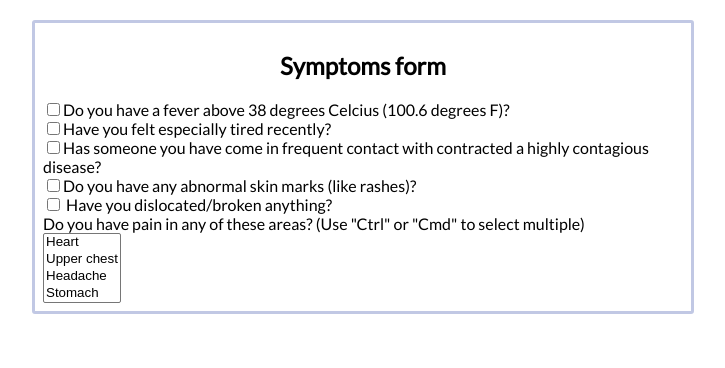
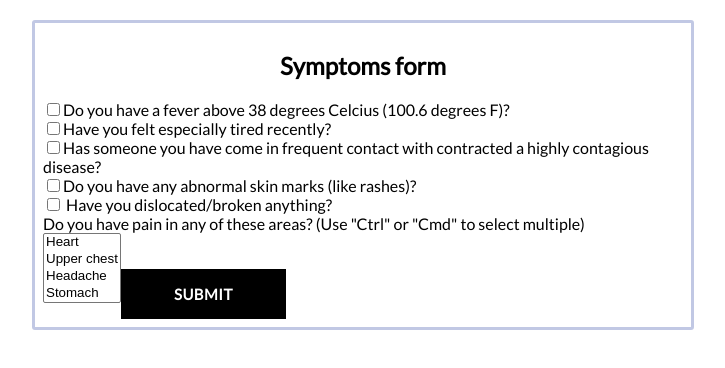
Before and after one commit to michaelkong0/patientapp, a React (Create React App) app: page /newcase in a window 1280 px wide. Shown: the top 368 px of the page, without its empty margins (277-1002 px from the left). Built offline with nearby package versions, Linux system fonts and the light colour scheme; no server answers.

Commit message:
Add submit

```diff
--- a/src/pages/new-case/new-case.component.jsx
+++ b/src/pages/new-case/new-case.component.jsx
@@ -1,5 +1,7 @@
 import React from 'react';
 import './new-case.styles.css';
+import {Link, withRouter} from 'react-router-dom';
+import CustomButton from '../../components/custom-button/custom-button.component';
 //import CustomToggle from '../../components/custom-toggle-button/custom-toggle-button.component';
 
 
@@ -46,6 +48,7 @@ class NewCase extends React.Component{
                         <option value = 'stomach'>Stomach</option>
 
                     </select>
+                    <Link to = '/confirmation'><CustomButton>Submit</CustomButton></Link>
                </form>
 
 
@@ -56,4 +59,4 @@ class NewCase extends React.Component{
 
 
 
-export default NewCase;
+export default withRouter(NewCase);
```
